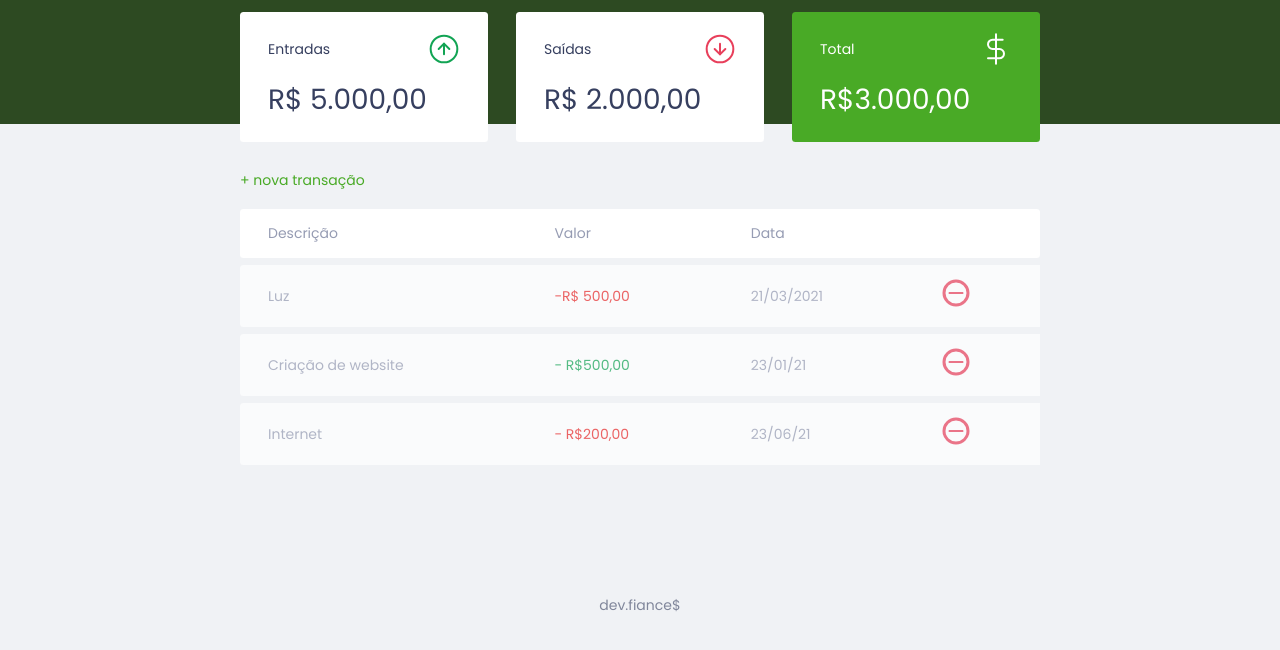
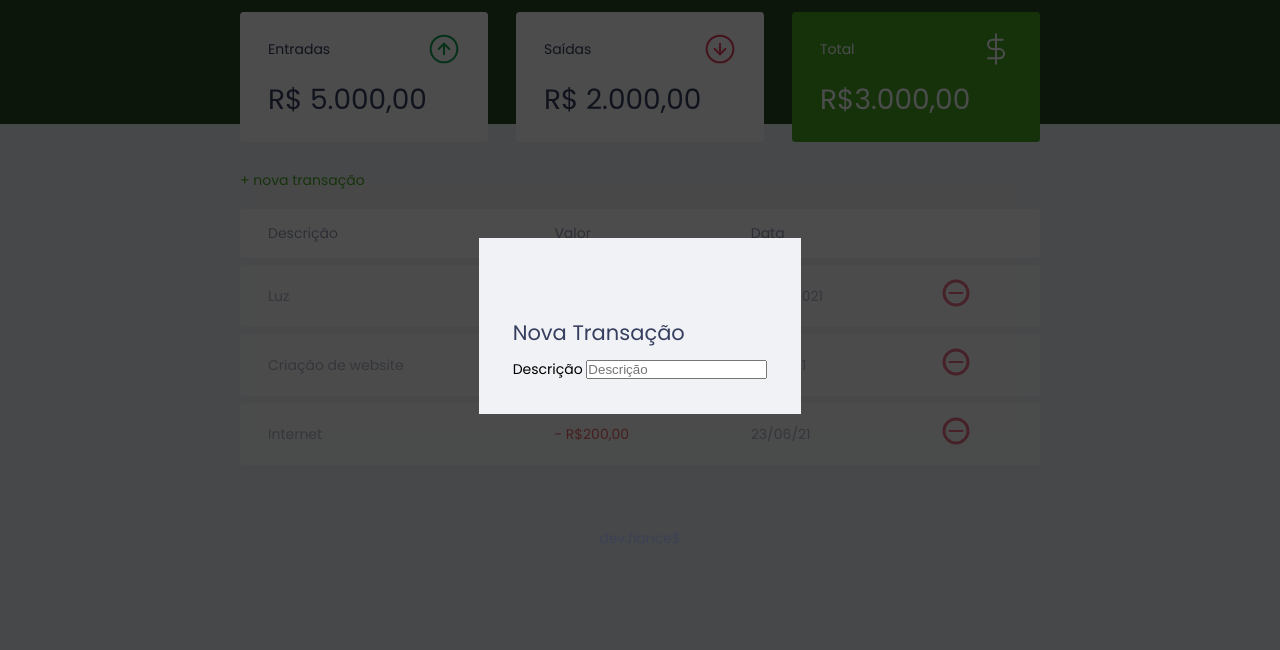
Before and after one commit to nycolexavier/Maratona-discover, a plain HTML site: page index.html in a window 1280 px wide. Shown: the part 74-724 px from the top of the page. Drawn offline with Linux system fonts and the light colour scheme.

Commit message:
começamos a fazer o formulário

```diff
--- a/index.html
+++ b/index.html
@@ -103,7 +103,21 @@
     <!--Conteúdo principal-->
 
     <div class="modal-overlay active">
-        <div class="modal"></div>
+        <div class="modal">
+            <div id="form">
+                <h2>Nova Transação</h2>
+                <form action="">
+                    <div class="input-group" ></div>
+                    <label for="description">Descrição</label>
+                    <input
+                        type="text"
+                        id="description"
+                        name="description"
+                        placeholder="Descrição"
+                    />
+                </form>
+            </div>
+        </div>
     </div>
 
     <footer>
--- a/style.css
+++ b/style.css
@@ -166,7 +166,7 @@ td.expense {
 }
 
 /*Modal =============================================*/
-.modal-overla{
+.modal-overlay{
     width: 100%;
     height: 100%;
 
```
